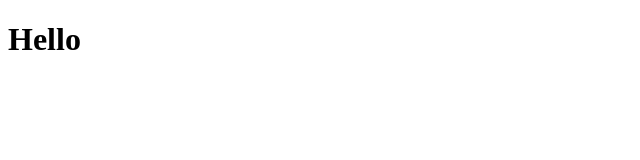
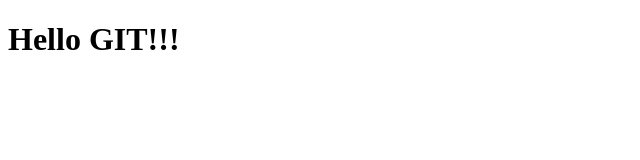
Before and after one commit to PuchalskiMateusz/git-course-4, a plain HTML site: page index.html in a window 1280 px wide. Shown: the whole page, without its empty margins (0-640 px from the left). Drawn offline with Linux system fonts and the light colour scheme.

Commit message:
Hello GIT!! changed in index.html

```diff
--- a/index.html
+++ b/index.html
@@ -6,6 +6,6 @@
     <title>iSA Git Course 4</title>
 </head>
 <body>
-    <h1>Hello</h1>
+    <h1>Hello GIT!!!</h1>
 </body>
 </html>
```
